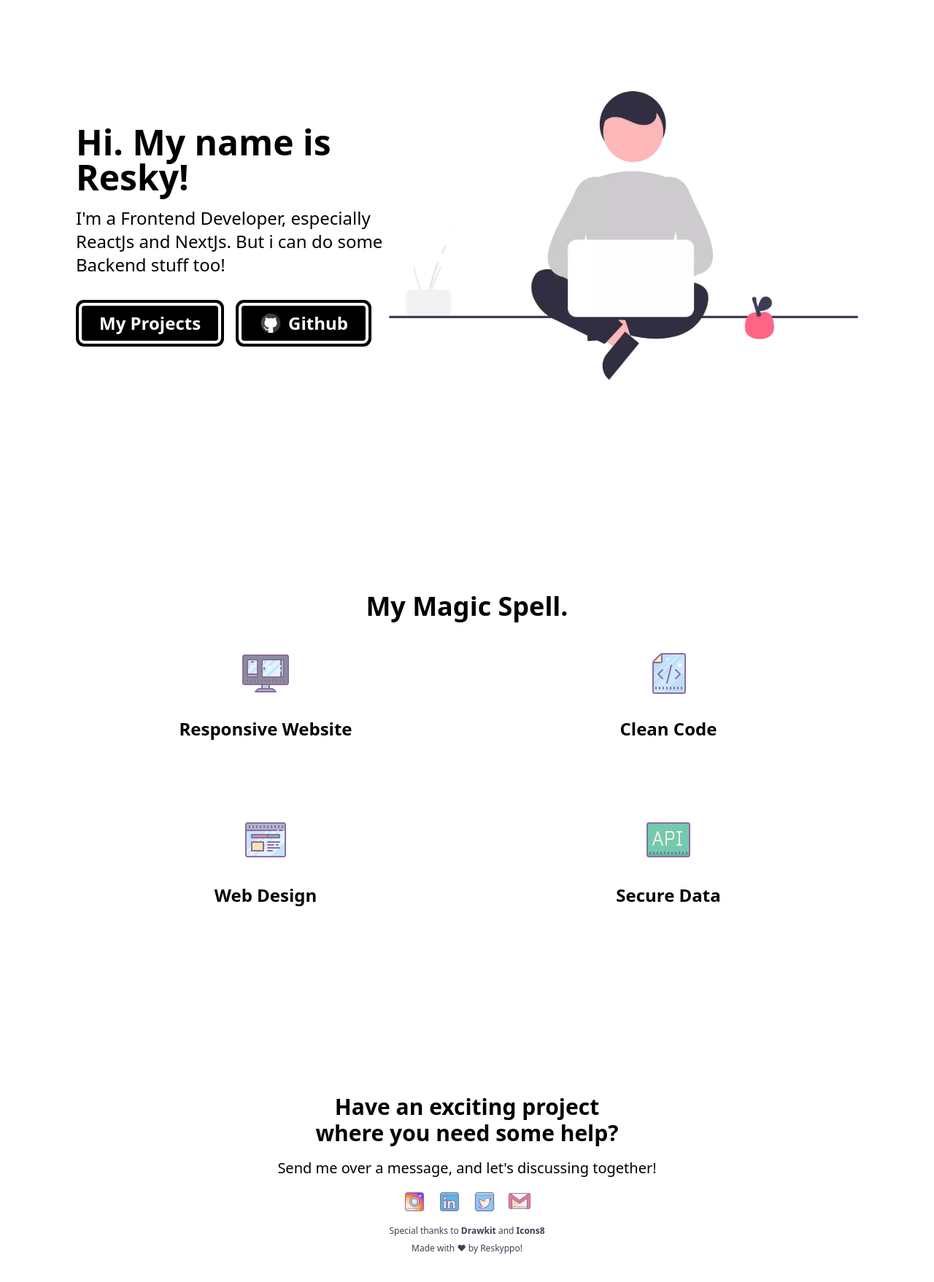
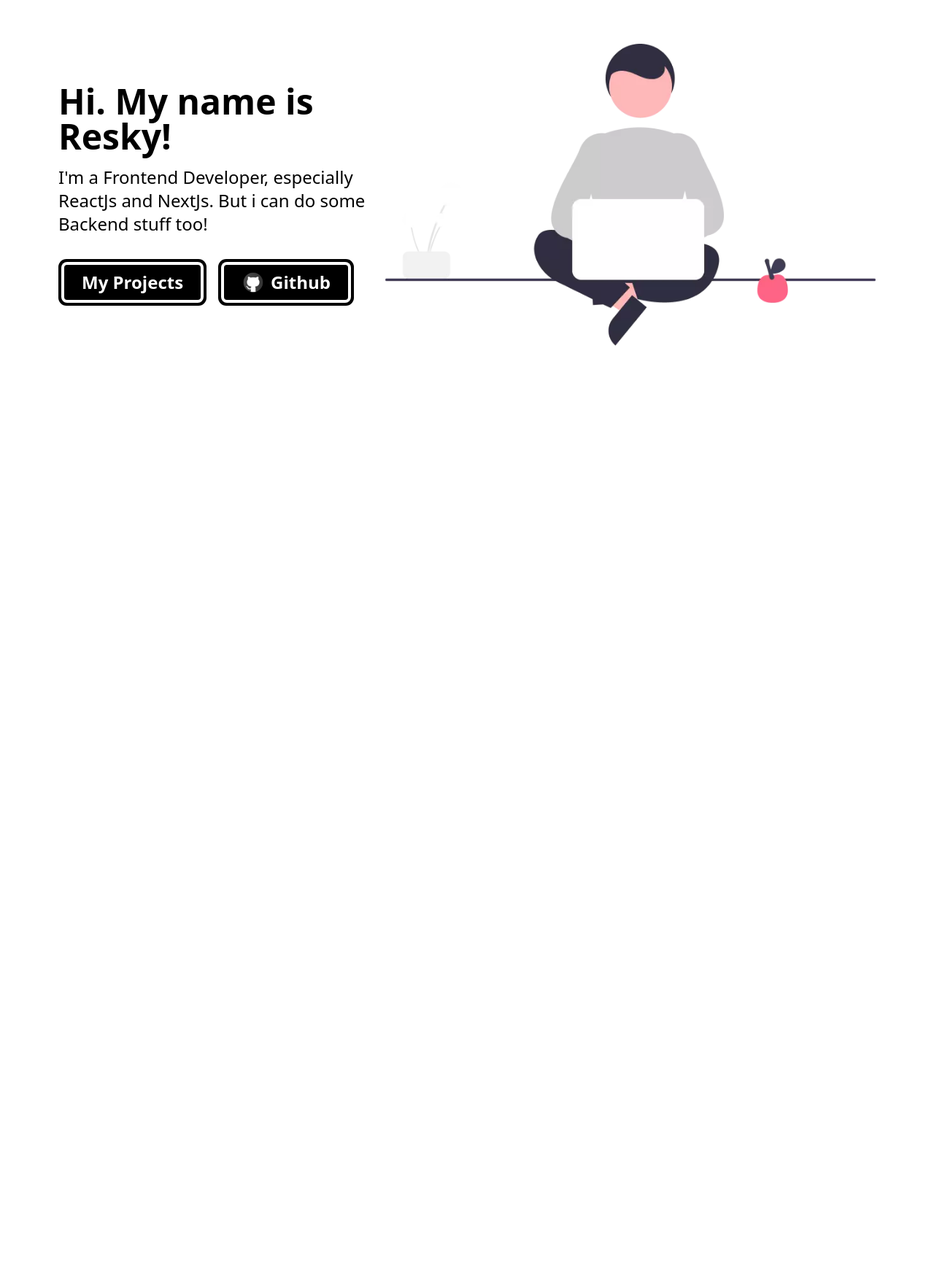
Before and after one commit to reskyppo/portofolio, a Next.js app: page / in a window 1280 px wide. Shown: the part 133-1890 px from the top of the page at 73% size. After the commit the page ends 800 px from the top, so only its background shows below. Built offline with nearby package versions, Linux system fonts and the light colour scheme.

Commit message:
content component is in progress

```diff
--- a/components/Hero.js
+++ b/components/Hero.js
@@ -2,7 +2,7 @@ import Link from "next/link";
 import Image from "next/image";
 const Hero = () => {
   return (
-    <div className="min-h-screen pt-24 md:pt-8 md:px-6 mx-auto flex flex-wrap flex-col md:flex-row items-center">
+    <div className="min-h-screen mx-auto flex flex-wrap flex-col md:flex-row items-center">
       {/* <!--Left Col--> */}
       <div className="flex flex-col pb-4 w-full xl:w-2/5 justify-center lg:items-start overflow-y-hidden">
         <h1 className="my-4 text-3xl md:text-5xl  font-bold leading-tight text-center md:text-left slide-in-bottom-h1">
@@ -26,7 +26,10 @@ const Hero = () => {
               width="100%"
               height="100%"
             />
-            <a className="text-xl md:text-2xl" href="https://github.com/reskyppo/">
+            <a
+              className="text-xl md:text-2xl"
+              href="https://github.com/reskyppo/"
+            >
               Github
             </a>
           </button>
--- a/components/Main.js
+++ b/components/Main.js
@@ -9,9 +9,9 @@ const Main = () => {
       <div className="leading-normal tracking-normal">
         {/* <Navbar /> */}
         <Hero />
-
+        {/*
         <Card />
-        <Footer />
+        <Footer /> */}
       </div>
     </main>
   );
--- a/pages/index.js
+++ b/pages/index.js
@@ -4,7 +4,7 @@ import Main from "../components/Main";
 
 export default function Home() {
   return (
-    <div className="px-5 md:px-20 py-10">
+    <div className="px-5 md:px-20 ">
       <Head>
         <title>Reskyppo</title>
         <link rel="icon" href="/favicon.ico" />
```
